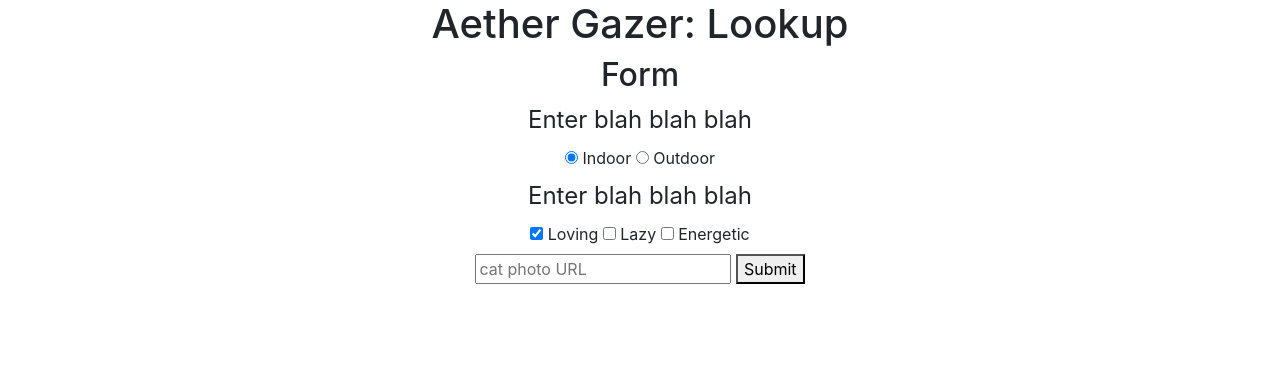
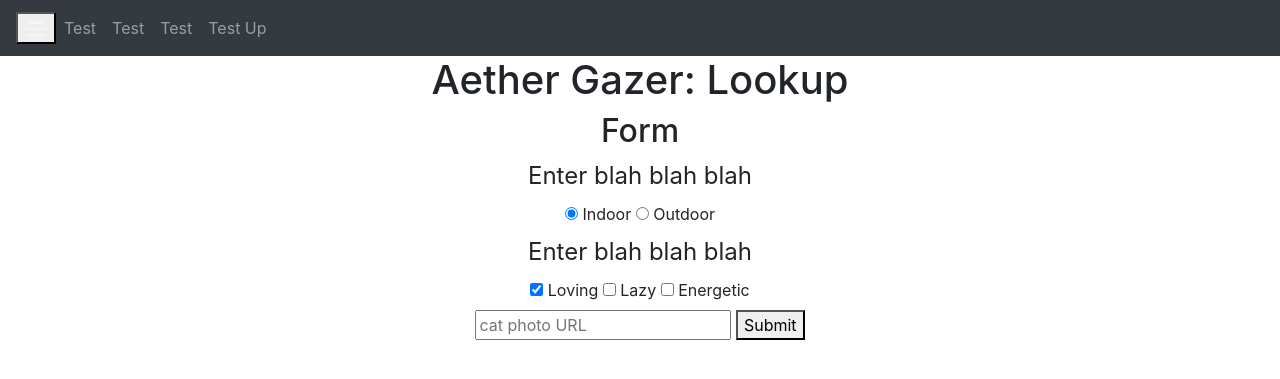
Before and after one commit to Arvick/Aether-Gazer-Database, a Flask app: template frontend/website/templates/base.html in a window 1280 px wide. Shown: the top 379 px of the page. Run offline with Flask 3, Linux system fonts and the light colour scheme; the template is opened without the code that fills it, so the values that code supplies are empty; some libraries are stand-ins or nearby versions.

Commit message:
added template for navbar

```diff
--- a/frontend/website/templates/base.html
+++ b/frontend/website/templates/base.html
@@ -20,6 +20,22 @@
 </head>
 
 <body>
+  <nav class="navbar navbar-expand-lg navbar-dark bg-dark">
+    <button class="navbar-toggle"
+    type="button"
+    data-toggle="collapse"
+    data-target="#navbar">
+      <span class="navbar-toggler-icon"></span>
+    </button>
+    <div class="collapse navbar-collapse" id="navbar">
+      <div class="navbar-nav">
+        <a class="nav-item nav-link" id="test" href="/wwww">Test</a>
+        <a class="nav-item nav-link" id="test" href="/logout">Test</a>
+        <a class="nav-item nav-link" id="test" href="/login">Test</a>
+        <a class="nav-item nav-link" id="test" href="/sign-up">Test Up</a>
+      </div>
+    </div>
+  </nav>
     <main>
       <h1 align="center">Aether Gazer: Lookup</h1>
       <section>
```
